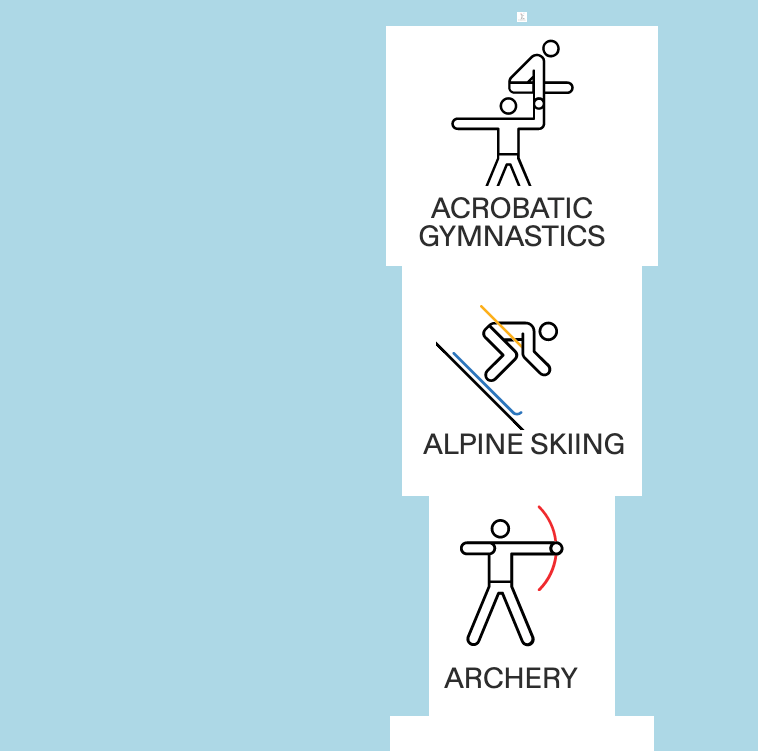
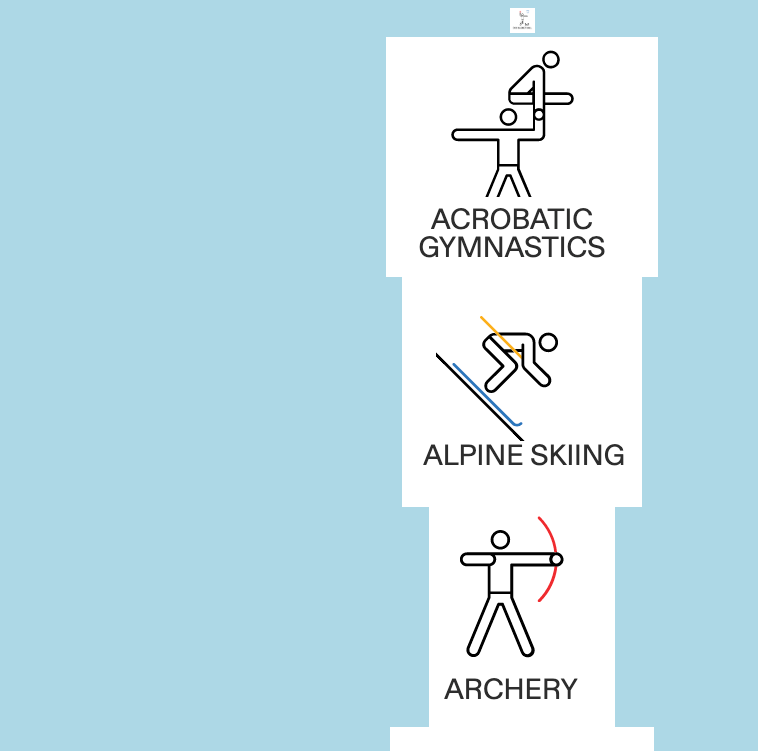
Before and after one commit to taneshkaredddy/My-First-Website, a plain HTML site: page index.html in a window 1280 px wide. Shown: the part 271-1022 px from the top of the page, without its empty margins (0-758 px from the left). Drawn offline with Linux system fonts and the light colour scheme.

Commit message:
Update index.html

```diff
--- a/index.html
+++ b/index.html
@@ -22,6 +22,6 @@ img{margin-left:270px; margin-right:auto;}
 <h1>Olympic Sports</h1>
 <table>
   <tr>
-    <td><img src="1.jpeg" width="10" Height="10" ><img src ="2.png"align="center"><img src ="3.png"align="center"><img src ="4.png"align="center"><img src ="5.png"align="center"><img src ="6.png"align="center"><img src ="7.png"align="center"><img src ="8.png"align="center"></td></tr></table>
+    <td><img src="1.jpeg" width="25" Height="25" ><img src ="2.png"align="center"><img src ="3.png"align="center"><img src ="4.png"align="center"><img src ="5.png"align="center"><img src ="6.png"align="center"><img src ="7.png"align="center"><img src ="8.png"align="center"></td></tr></table>
 </body>
 </html>
```
